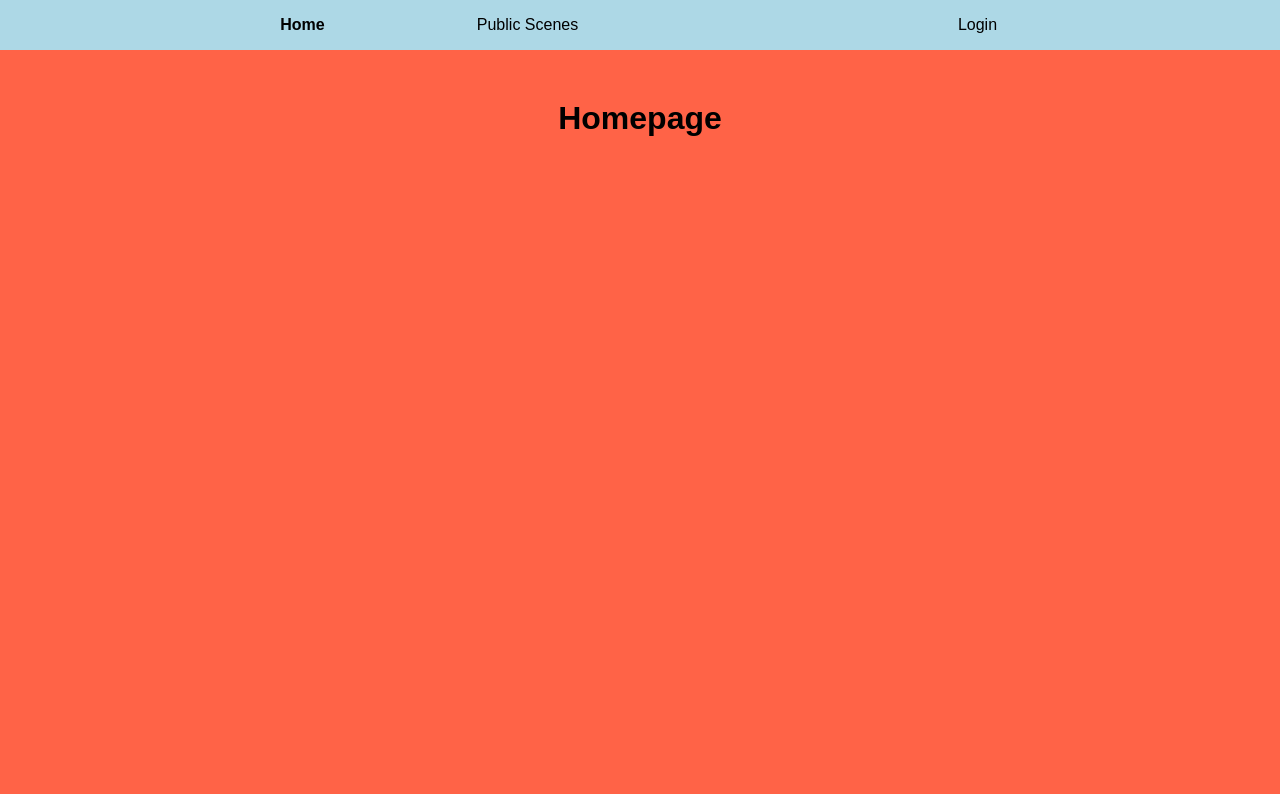
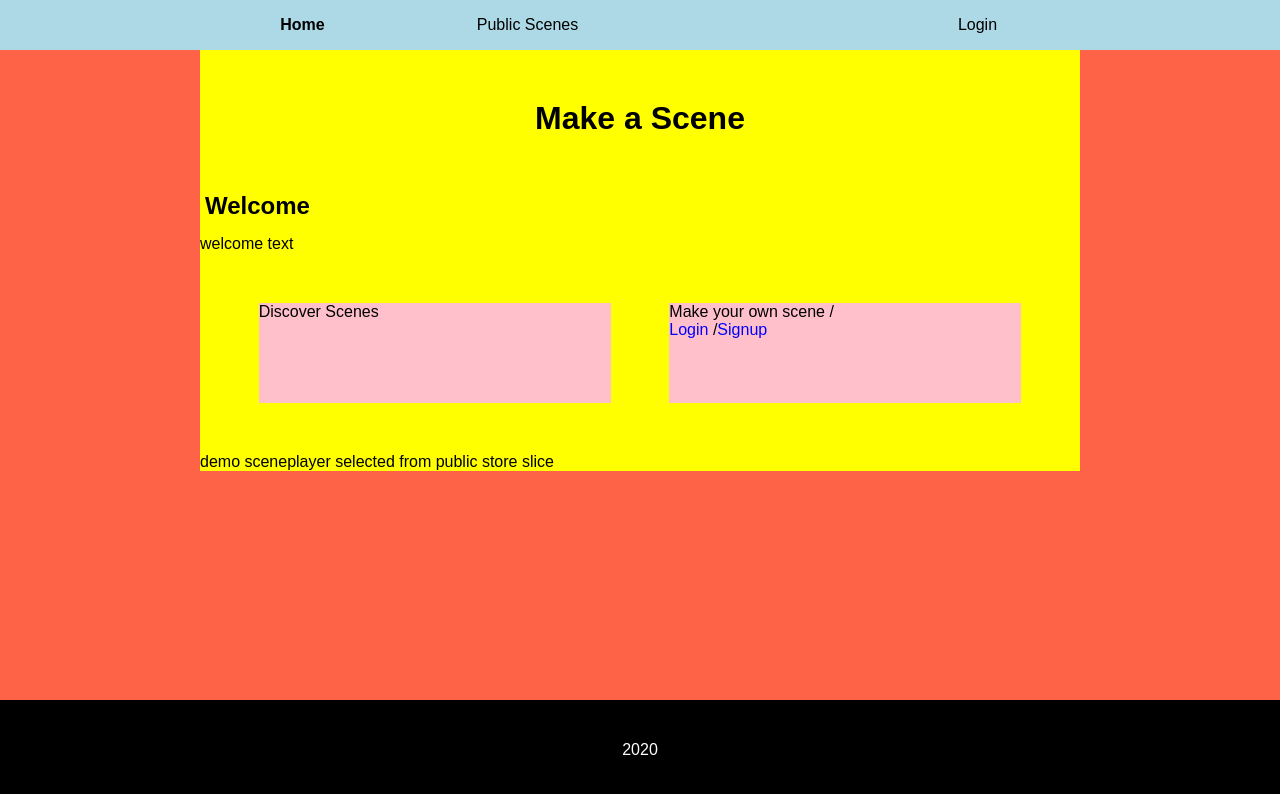
Before and after one commit to TdWa/make-a-scene-frontend, a React (Create React App) app: page / in a window 1280 px wide. Shown: the top 794 px of the page. Built offline with nearby package versions, Linux system fonts and the light colour scheme.

Commit message:
add structure to homepage

```diff
--- a/src/App.tsx
+++ b/src/App.tsx
@@ -5,6 +5,7 @@ import { useDispatch } from "react-redux";
 import { getUserWithStoredToken } from "./store/user/actions";
 import MessageBox from "./components/MessageBox";
 
+import NavBar from "./components/NavBar";
 import HomePage from "./pages/HomePage";
 import PublicScenesListPage from "./pages/PublicScenesListPage";
 import PublicSceneViewPage from "./pages/PublicSceneViewPage";
@@ -14,7 +15,7 @@ import MyNewScenePage from "./pages/MyNewScenePage";
 import MySceneBuilderPage from "./pages/MySceneBuilderPage";
 import SignupPage from "./pages/SignupPage";
 import LoginPage from "./pages/LoginPage";
-import NavBar from "./components/NavBar";
+import Footer from "./components/Footer";
 
 import { MainWrapper } from "./general-styles/styledElements";
 
@@ -42,6 +43,7 @@ function App() {
           <Route path="/login" component={LoginPage} />
         </Switch>
       </MainWrapper>
+      <Footer />
     </div>
   );
 }
--- /dev/null
+++ b/src/components/Footer.tsx
@@ -0,0 +1,6 @@
+import React from "react";
+import { FooterStyle } from "./FooterStyle";
+
+export default function Footer() {
+  return <FooterStyle>2020</FooterStyle>;
+}
--- /dev/null
+++ b/src/components/FooterStyle.ts
@@ -0,0 +1,11 @@
+import styled from "styled-components";
+
+export const FooterStyle = styled.footer`
+  display: flex;
+  background-color: black;
+  color: white;
+  height: 100px;
+  margin-top: 60px;
+  align-items: center;
+  justify-content: center;
+`;
--- a/src/components/NavBar.tsx
+++ b/src/components/NavBar.tsx
@@ -1,9 +1,10 @@
 import React from "react";
 import { useDispatch, useSelector } from "react-redux";
 import { NavLink } from "react-router-dom";
-import { Button, Header } from "../general-styles/styledElements";
+import { Button } from "../general-styles/styledElements";
 import { logOut } from "../store/user/actions";
 import { selectUser } from "../store/user/selectors";
+import { Header } from "./NavBarStyle";
 
 export default function NavBar() {
   const dispatch = useDispatch();
--- a/src/general-styles/styledElements/MainWrapper.ts
+++ b/src/general-styles/styledElements/MainWrapper.ts
@@ -5,5 +5,5 @@ export const MainWrapper = styled.main`
   margin: 0 auto;
   padding: 0 10px;
   position: relative;
-  min-height: 90vh;
+  min-height: calc(100vh - 210px);
 `;
--- a/src/general-styles/styledElements/index.ts
+++ b/src/general-styles/styledElements/index.ts
@@ -4,7 +4,6 @@ import { StyledLink } from "./StyledLink";
 import { MainWrapper } from "./MainWrapper";
 import { PageTitle } from "./PageTitle";
 import { FeedbackWrapper } from "./FeedbackWrapper";
-import { Header } from "./Header";
 import { AboutDescriptionEditStyle } from "./AboutDescriptionEditStyle";
 import { ConfirmPopup } from "./ConfirmPopup";
 
@@ -15,7 +14,6 @@ export {
   MainWrapper,
   PageTitle,
   FeedbackWrapper,
-  Header,
   AboutDescriptionEditStyle,
   ConfirmPopup,
 };
--- a/src/pages/HomePage.tsx
+++ b/src/pages/HomePage.tsx
@@ -1,10 +1,35 @@
 import React from "react";
-import { PageTitle } from "../general-styles/styledElements";
+import { useSelector } from "react-redux";
+import { PageTitle, StyledLink } from "../general-styles/styledElements";
+import { selectUser } from "../store/user/selectors";
+import { HomePageStyle } from "./HomePageStyle";
 
 export default function HomePage() {
+  const user = useSelector(selectUser);
+
   return (
-    <div>
-      <PageTitle>Homepage</PageTitle>
-    </div>
+    <HomePageStyle>
+      <PageTitle>Make a Scene</PageTitle>
+      {/* maybe do it with AboutDescriptionEditStyle */}
+      <div className="welcome">
+        <h2>Welcome</h2>
+        <p>welcome text</p>
+      </div>
+      <div className="homeNav">
+        <div>Discover Scenes</div>
+        <div>
+          Make your own scene /{" "}
+          {!user.name && (
+            <p>
+              <StyledLink to="/login">Login</StyledLink> /
+              <StyledLink to="/signup">Signup</StyledLink>
+            </p>
+          )}
+        </div>
+      </div>
+      <div className="demo">
+        demo sceneplayer selected from public store slice
+      </div>
+    </HomePageStyle>
   );
 }
--- /dev/null
+++ b/src/pages/HomePageStyle.ts
@@ -0,0 +1,51 @@
+import styled from "styled-components";
+
+export const HomePageStyle = styled.div`
+  background-color: yellow;
+
+  > div {
+    margin-bottom: 50px;
+  }
+
+  .homeNav {
+    display: flex;
+    justify-content: space-evenly;
+
+    > div {
+      height: 100px;
+      width: 40%;
+      min-width: 250px;
+      background-color: pink;
+    }
+  }
+`;
+
+// > div {
+//   margin: 20px 10px;
+// }
+
+// p {
+//   margin-left: 10px;
+// }
+
+// input,
+// select {
+//   width: 200px;
+//   padding: 3px;
+// }
+
+// .actorCreaterContainer {
+//   display: flex;
+// }
+
+// .actorCreater {
+//   margin-right: 20px;
+
+//   p {
+//     margin: 15px 0 3px 0;
+//   }
+// }
+
+// button {
+//   align-self: flex-end;
+// }
```
Also changed, not shown: src/components/NavBarStyle.ts (renamed from src/general-styles/styledElements/Header.ts).
